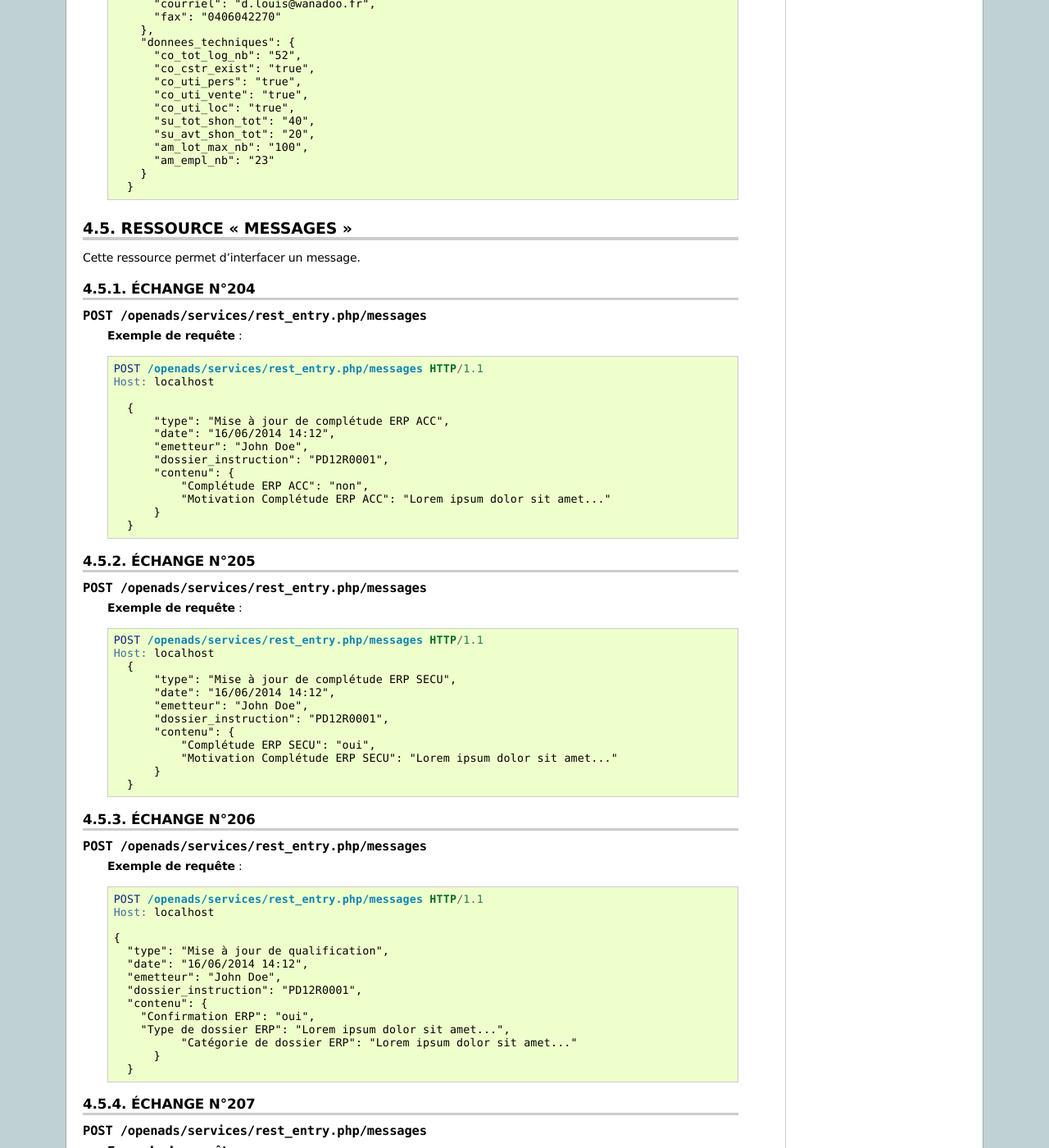
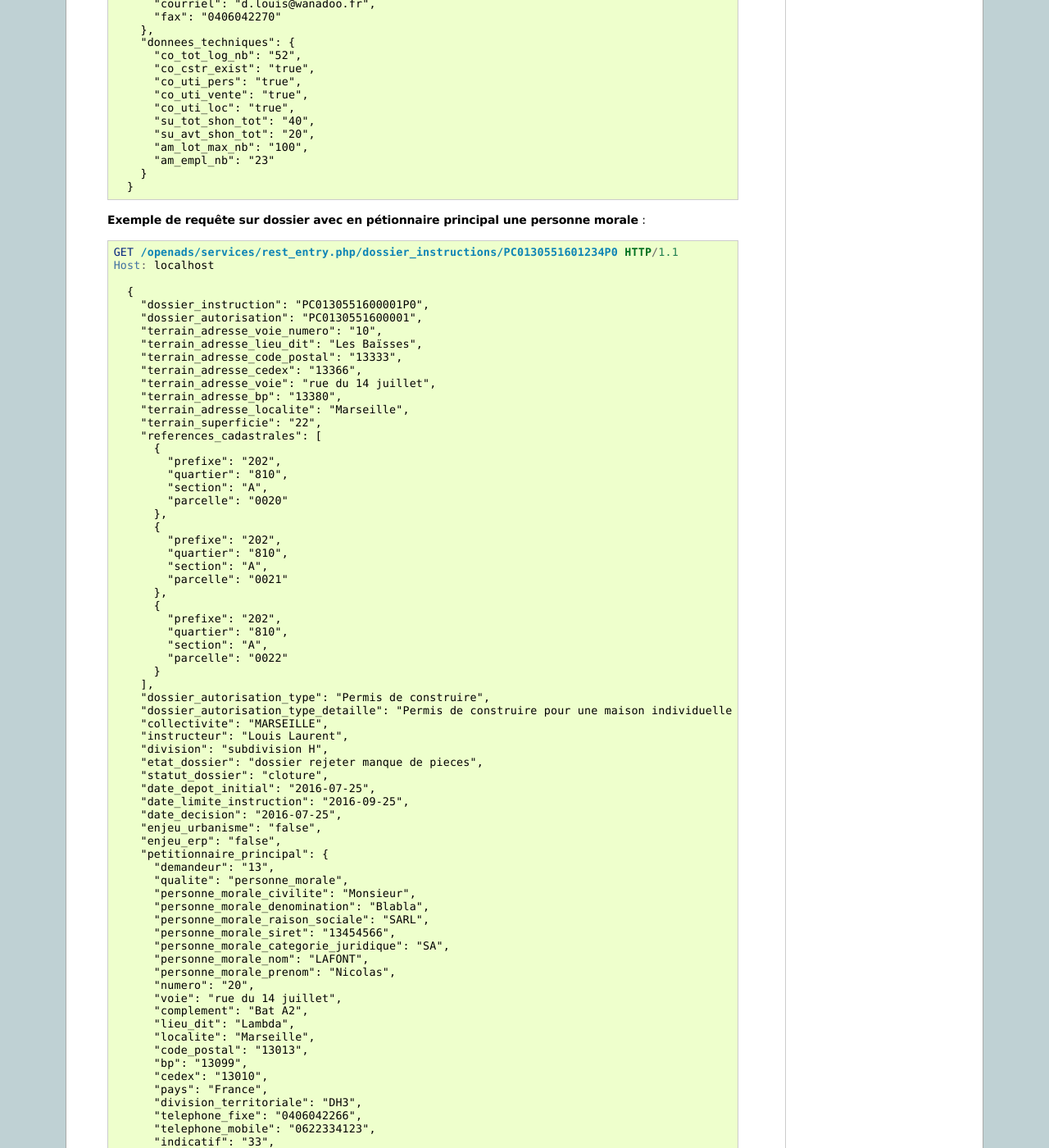
Before and after one commit to mpavaux/openads-documentation, a Sphinx documentation site: the page built from source/guide_developpeur/web_services.rst, in a window 1280 px wide and 1400 px high, scrolled down 6013 px. Shown: the whole window at 82% size. Built offline with Sphinx 7.4.7, drawn with Linux system fonts in a browser that asks for light colours; some of the changed text lies outside the part shown.

Commit message:
Update web_services.rst
Ajout d'un retour du web service dossier instructions pour un petitionnaire principal qui est personne morale

```diff
--- a/source/guide_developpeur/web_services.rst
+++ b/source/guide_developpeur/web_services.rst
@@ -465,6 +465,89 @@
           }
         }
 
+   **Exemple de requête sur dossier avec en pétionnaire principal une personne morale** :
+
+   .. sourcecode:: http
+
+      GET /openads/services/rest_entry.php/dossier_instructions/PC0130551601234P0 HTTP/1.1
+      Host: localhost
+
+        {
+          "dossier_instruction": "PC0130551600001P0",
+          "dossier_autorisation": "PC0130551600001",
+          "terrain_adresse_voie_numero": "10",
+          "terrain_adresse_lieu_dit": "Les Baïsses",
+          "terrain_adresse_code_postal": "13333",
+          "terrain_adresse_cedex": "13366",
+          "terrain_adresse_voie": "rue du 14 juillet",
+          "terrain_adresse_bp": "13380",
+          "terrain_adresse_localite": "Marseille",
+          "terrain_superficie": "22",
+          "references_cadastrales": [
+            {
+              "prefixe": "202",
+              "quartier": "810",
+              "section": "A",
+              "parcelle": "0020"
+            },
+            {
+              "prefixe": "202",
+              "quartier": "810",
+              "section": "A",
+              "parcelle": "0021"
+            },
+            {
+              "prefixe": "202",
+              "quartier": "810",
+              "section": "A",
+              "parcelle": "0022"
+            }
+          ],
+          "dossier_autorisation_type": "Permis de construire",
+          "dossier_autorisation_type_detaille": "Permis de construire pour une maison individuelle et / ou ses annexes",
+          "collectivite": "MARSEILLE",
+          "instructeur": "Louis Laurent",
+          "division": "subdivision H",
+          "etat_dossier": "dossier rejeter manque de pieces",
+          "statut_dossier": "cloture",
+          "date_depot_initial": "2016-07-25",
+          "date_limite_instruction": "2016-09-25",
+          "date_decision": "2016-07-25",
+          "enjeu_urbanisme": "false",
+          "enjeu_erp": "false",
+          "petitionnaire_principal": {
+            "demandeur": "13",
+            "qualite": "personne_morale",
+            "personne_morale_civilite": "Monsieur",
+            "personne_morale_denomination": "Blabla",
+            "personne_morale_raison_sociale": "SARL",
+            "personne_morale_siret": "13454566",
+            "personne_morale_categorie_juridique": "SA",
+            "personne_morale_nom": "LAFONT",
+            "personne_morale_prenom": "Nicolas",
+            "numero": "20",
+            "voie": "rue du 14 juillet",
+            "complement": "Bat A2",
+            "lieu_dit": "Lambda",
+            "localite": "Marseille",
+            "code_postal": "13013",
+            "bp": "13099",
+            "cedex": "13010",
+            "pays": "France",
+            "division_territoriale": "DH3",
+            "telephone_fixe": "0406042266",
+            "telephone_mobile": "0622334123",
+            "indicatif": "33",
+            "courriel": "d.louis@wanadoo.fr",
+            "fax": "0406042270"
+          },
+          "donnees_techniques": {
+            "su_tot_shon_tot": "40",
+            "su_avt_shon_tot": "20",
+            "am_lot_max_nb": "100",
+            "am_empl_nb": "23"
+          }
+        }
 
 .. _web_services_ressource_messages:
 
```
